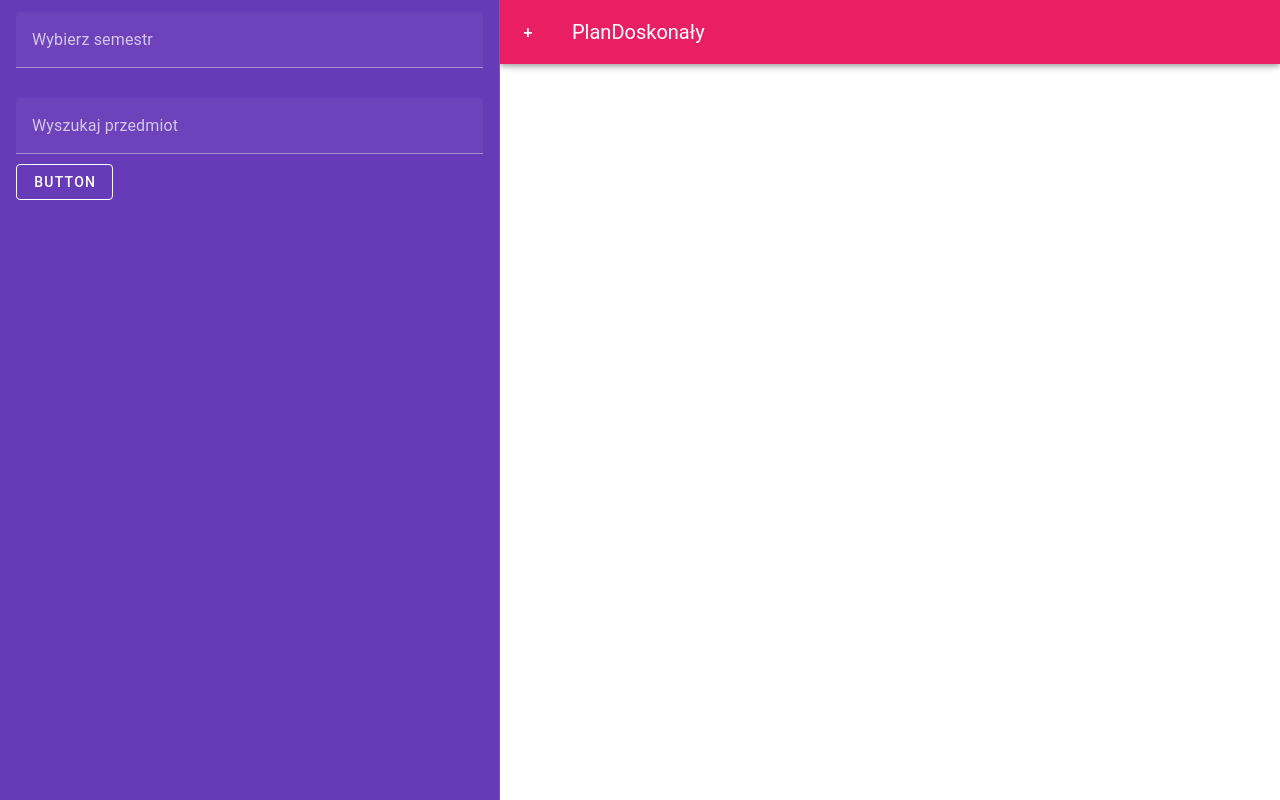
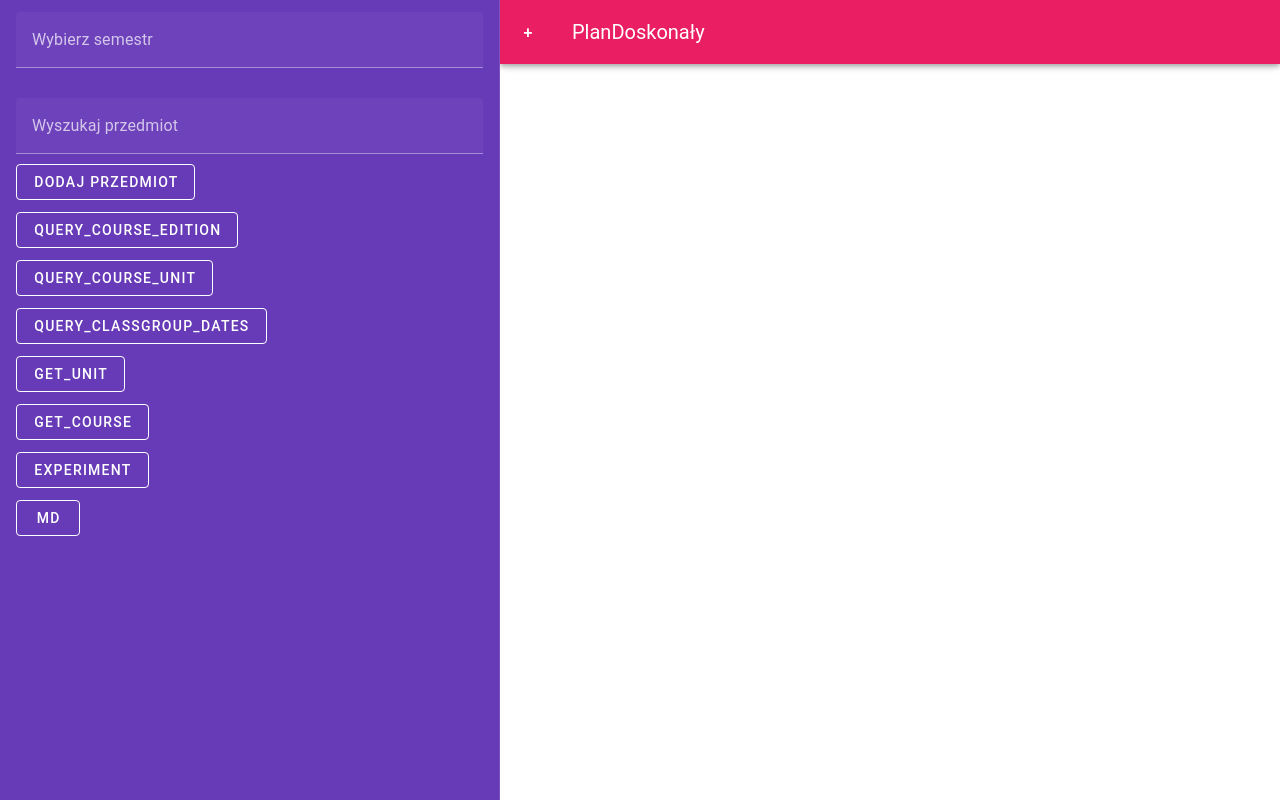
Before and after one commit to mrarat/PlanDoskona-y, a Vue app in the folder frontend/: page / in a window 1280 px wide. Built offline with nearby package versions, Linux system fonts and the light colour scheme; no server answers.

Commit message:
functions for getting course info complete

```diff
--- a/frontend/src/App.vue
+++ b/frontend/src/App.vue
@@ -12,36 +12,39 @@ const message_sent = ref('')
 const drawer = ref(null)
 
 // Select semester
-const select_semester = ref(null);
+const select_semester = ref(null)
 const items_semester = ref([
   { title: 'Semestr letni 2023/2024 (2023L)', value: '2023L' },
   { title: 'Semestr zimowy 2023 (2023Z)', value: '2023Z' },
   { title: 'Semestr letni 2022/2023 (2022L)', value: '2022L' },
   { title: 'Semestr zimowy 2022 (2022Z)', value: '2022Z' },
   { title: 'Semestr letni 2021/2022 (2021L)', value: '2021L' },
-  { title: 'Semestr zimowy 2021 (2021Z)', value: '2021Z' },
-]);
+  { title: 'Semestr zimowy 2021 (2021Z)', value: '2021Z' }
+])
 
 // Select course
 const loading_course = ref(false)
 const search_course = ref(null)
-const select_course = ref(null);
-const items_course = ref([]);
+const select_course = ref(null)
+const items_course = ref([])
 
 async function query_course_search(course_name) {
   loading_course.value = true
 
-  await axios.get(USOS_API_URL + '/courses/search', {
+  await axios
+    .get(USOS_API_URL + '/courses/search', {
       params: {
         lang: 'pl',
         name: course_name,
         fields: 'name|course_id',
-        num: 20,
+        num: 20
       }
     })
     .then(function (response) {
       //console.log(response.data.items[0])
-      items_course.value = response.data.items.map((item) => { return {title: `${item.name.pl} (${item.course_id})`, value: item.course_id} } );
+      items_course.value = response.data.items.map((item) => {
+        return { title: `${item.name.pl} (${item.course_id})`, value: item.course_id }
+      })
     })
     .catch(function (error) {
       console.log(error)
@@ -52,75 +55,113 @@ async function query_course_search(course_name) {
 }
 
 // Load groups
-async function query_course(course_id) {
+async function query_course_edition(course_id, term_id) {
   let course = null
 
-  console.log(select_semester.value)
-
-  await axios.get(USOS_API_URL + '/courses/course_edition', {
+  await axios
+    .get(USOS_API_URL + '/courses/course_edition', {
       params: {
         course_id: course_id,
-        term_id: select_semester.value,
-        fields: 'course_name|term_id|course_units_ids',
+        term_id: term_id,
+        fields: 'course_name|term_id|course_units_ids|course_id'
       }
     })
     .then(function (response) {
-      console.log('got course data')
-      console.log(response.data)
-      course = response.data;
+      course = response.data
     })
     .catch(function (error) {
       console.log(error)
     })
-    .finally(function () {
+    .finally(function () {})
+
   return course
-    })
 }
 
-async function query_unit_groups_numbers(unit_id) {
-  let unit_groups_ids = null
+async function query_course_unit(course_unit_id) {
+  let unit = null
 
-  await axios.get(USOS_API_URL + '/courses/course_unit', {
+  await axios
+    .get(USOS_API_URL + '/courses/course_unit', {
       params: {
         course_unit_id: course_unit_id,
-        term_id: select_semester.value.value,
-        fields: 'class_groups',
+        fields: 'id|class_groups'
       }
     })
     .then(function (response) {
-      console.log(response.data)
-      unit_groups_ids = response.data.class_groups.map(item => item.number);
+      unit = response.data
     })
     .catch(function (error) {
       console.log(error)
     })
-    .finally(function () {
-    })
+    .finally(function () {})
 
-    return unit_groups_ids
+  return unit
 }
 
-async function query_group_dates(unit_id, group_number) {
-  let group_dates = null
+async function query_classgroup_dates(unit_id, group_number) {
+  let dates = null
 
-  await axios.get(USOS_API_URL + '/tt/classgroup_dates2', {
+  await new Promise((resolve) => setTimeout(resolve, 1000))
+
+  await axios
+    .get(USOS_API_URL + '/tt/classgroup_dates2', {
       params: {
-        course_unit_id: course_unit_id,
-        term_id: select_semester.value.value,
-        fields: 'class_groups',
+        unit_id: unit_id,
+        group_number: group_number
       }
     })
     .then(function (response) {
-      console.log(response.data)
-      group_dates = response.data;
+      dates = response.data
     })
     .catch(function (error) {
       console.log(error)
     })
-    .finally(function () {
+    .finally(function () {})
+
+  return dates
+}
+
+async function get_unit(course_unit_id) {
+  let unit = await query_course_unit(course_unit_id)
+
+  /*
+  // requests are sent one after another
+  for (var group of unit.class_groups) {
+    group.selected = true
+    group.dates = await query_classgroup_dates(group.course_unit_id, group.number)
+  }
+  */
+
+  // requests are sent asynchronously
+  const promises = unit.class_groups.map(async (group) => {
+    group.selected = true
+    group.dates = await query_classgroup_dates(group.course_unit_id, group.number)
+    return group
   })
 
-    return group_dates
+  unit.class_groups = await Promise.all(promises)
+
+  return unit
+}
+
+async function get_course(course_id, term_id) {
+  let course = await query_course_edition(course_id, term_id)
+  course.units = await Promise.all(
+    course.course_units_ids.map((course_unit_id) => get_unit(course_unit_id))
+  )
+
+  return course
+}
+
+function print_course(course_id, term_id) {
+  get_course(course_id, term_id).then(function (response) {
+    console.log(response)
+  })
+}
+
+/*
+function add_course() {
+
 }
 
 function query_unit_dates(unit_id) {
@@ -145,6 +186,7 @@ function query(x) {
   //console.log(x)
   console.log(query_course_dates(x))
 }
+*/
 
 /*
 {
@@ -228,24 +270,18 @@ function query(x) {
             }
           ]
 
-          "course_unit_id": 486450 // added for redundancy
+          "id": 486450 // "course_unit_id": 486450 // added for redundancy
         }
       ]
     }
   ]
 }
 */
-
 </script>
 
 <template>
   <v-app id="inspire">
-    <v-navigation-drawer v-model="drawer"
-      class="bg-deep-purple"
-      theme="dark"
-      width="500"
-      permanent
-    >
+    <v-navigation-drawer v-model="drawer" class="bg-deep-purple" theme="dark" width="500" permanent>
       <!--  -->
       <v-list>
         <v-list-item>
@@ -274,12 +310,45 @@ function query(x) {
         </v-list-item>
 
         <v-list-item>
-        <v-btn variant="outlined" @click="query(select_course)">
-          Button
+          <v-btn variant="outlined" @click=""> dodaj przedmiot </v-btn>
+        </v-list-item>
+
+        <v-list-item>
+          <v-btn variant="outlined" @click="query_course_edition('1000-212bMD', '2022L')">
+            query_course_edition
+          </v-btn>
+        </v-list-item>
+
+        <v-list-item>
+          <v-btn variant="outlined" @click="query_course_unit(486450)"> query_course_unit </v-btn>
+        </v-list-item>
+
+        <v-list-item>
+          <v-btn variant="outlined" @click="query_classgroup_dates(486450, 1)">
+            query_classgroup_dates
+          </v-btn>
+        </v-list-item>
+
+        <v-list-item>
+          <v-btn variant="outlined" @click="get_unit(486450)"> get_unit </v-btn>
+        </v-list-item>
+
+        <v-list-item>
+          <v-btn variant="outlined" @click="get_course('1000-212bMD', '2022L')"> get_course </v-btn>
+        </v-list-item>
+
+        <v-list-item>
+          <v-btn variant="outlined" @click="print_course(select_course, select_semester)">
+            experiment
+          </v-btn>
+        </v-list-item>
+
+        <v-list-item>
+          <v-btn variant="outlined" @click="print_course('1000-212bMD', '2022L')">
+            MD
           </v-btn>
         </v-list-item>
       </v-list>
-
     </v-navigation-drawer>
 
     <v-app-bar absolute color="pink">
@@ -290,10 +359,8 @@ function query(x) {
 
     <v-main>
       <!--  -->
-
     </v-main>
   </v-app>
 </template>
 
-<style scoped>
-</style>
+<style scoped></style>
--- a/frontend/src/main.js
+++ b/frontend/src/main.js
@@ -11,7 +11,7 @@ import * as directives from 'vuetify/directives'
 
 const vuetify = createVuetify({
   components,
-  directives,
+  directives
 })
 
 createApp(App).use(vuetify).mount('#app')
```
Also changed, not shown: 1 other file (tests, documents, lock files or other folders). Lines whose indentation alone changed are shown as unchanged.
